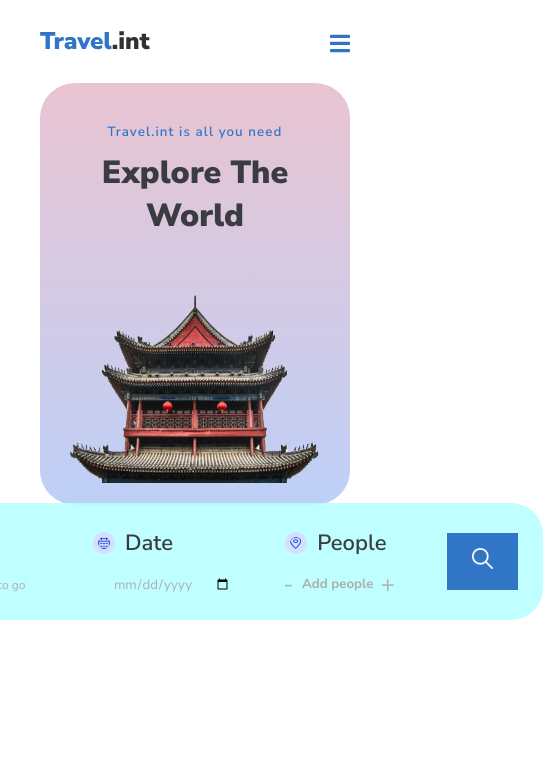
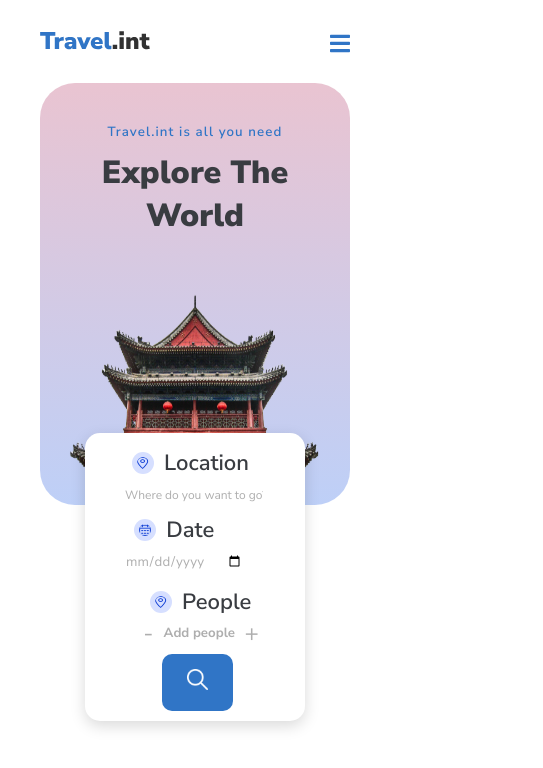
Before and after one commit to UmarkhonAkhmedov/My-Projects-in-React-Js, a React (Create React App) app in the folder travel.int/: page / in a window 390 px wide. Shown: the top 768 px of the page, 543 px wide, since content can reach past the window. Built offline with nearby package versions, Linux system fonts and the light colour scheme.

Commit message:
Finishing hero section, doing some responsive, styling

```diff
--- a/travel.int/src/components/Home/Hero.js
+++ b/travel.int/src/components/Home/Hero.js
@@ -1,7 +1,24 @@
-import React from 'react'
+import React, { useState } from 'react'
 import styled from 'styled-components'
 
 function Hero() {
+  const [person, SetPerson] = useState("Add people");
+  let count = 0;
+
+  const plusClick = () => {
+    count++;
+    SetPerson(count);
+  }
+  const minusClick = () => {
+    if(count <= 0){
+      SetPerson("0")
+    } else {
+      count--;
+      SetPerson(count);
+    }
+  }
+
+
   return (
     <Container className="container">
       <HeroText>
@@ -29,9 +46,9 @@ function Hero() {
             <h3>People</h3>
           </span>
           <div>
-            <span>-</span>
-            <h5>Add people</h5>
-            <span>+</span>
+            <span onClick={minusClick}>-</span>
+            <h5>{person}</h5>
+            <span onClick={plusClick}>+</span>
           </div>
         </InputPeople>
         <InputSearch href="#">
@@ -46,7 +63,7 @@ function Hero() {
 export default Hero
 
 const Container = styled.div`
-  padding: 0 170px;
+  padding: 0 150px;
   position: relative;
 
   @media screen and (max-width: 1024px){
@@ -107,10 +124,27 @@ const HeroInput = styled.div`
   display: flex;
   align-items: flex-start ;
   justify-content: space-between;
-  background-color: rgba(185, 255, 255, 90%);
+  background-color: rgba(255, 255, 255, 100%);
   border-radius: 32px;
   width: 700px;
   padding: 25px;
+  box-shadow: rgba(0, 0, 0, 0.15) 0px 5px 15px 0px;
+
+  @media screen and (max-width: 768px){
+    top: 350px;
+    left: calc(50% - 175px);
+    width: 350px;
+    flex-direction: column;
+    justify-content: center;
+    text-align: center;
+  }
+  @media screen and (max-width: 500px){
+    top: 350px;
+    left: calc(50% - 110px);
+    width: 220px;
+    border-radius: 15px;
+    padding: 10px 15px 10px 20px;
+  }
 `
 
 const InputLocation = styled.div`
@@ -119,6 +153,7 @@ const InputLocation = styled.div`
     display: flex;
     align-items: center;
     margin-bottom: 15px;
+    cursor: pointer;
 
     > img {
       width: 22px;
@@ -133,7 +168,11 @@ const InputLocation = styled.div`
       font-size: 22px;
       font-weight: 600;
     }
+    @media screen and (max-width: 500px){
+    margin-bottom: 5px;
   }
+  }
+
   > input {
     border: none;
     outline: none;
@@ -145,11 +184,22 @@ const InputLocation = styled.div`
       font-size: 12px;
     }
   }
+  @media screen and (max-width: 768px){
+    margin: 0px auto 10px auto;
+
+    > span {
+      justify-content: center;
+    }
+  }
+  @media screen and (max-width: 500px){
+    margin: 5px 0;
+  }
 `
 
 const InputDate = styled(InputLocation)`
   > input {
     color: #AEAEAE;
+    cursor: pointer;
   }
 `
 
@@ -160,13 +210,25 @@ const InputPeople = styled(InputLocation)`
     align-items: center;
 
     > h5 {
-      margin: 0px 10px;
+      margin: 0px auto;
+      text-align: center;
       color: #AEAEAE;
+      width: 75px;
+
     }
     > span {
       transform: scale(1.5);
       color: #AEAEAE;
+      transition: all 0.3s ease;
+      cursor: pointer;
+      margin: 0 10px;
+      &:hover {
+        color: #3075C6;
+      }
     }
+  }
+  @media screen and (max-width: 500px){
+    margin: 10px 0 0 30px;
   }
 `
 
@@ -174,4 +236,14 @@ const InputSearch = styled.div`
   margin-top: 5px;
   background-color: #3075C6;
   padding: 15px 25px;
+  border-radius: 10px;
+  cursor: pointer;
+  transition: all 0.3s ease;
+
+  &:hover {
+    opacity: 0.8;
+  }
+  @media screen and (max-width: 768px){
+    margin: 10px auto 0 auto;
+  }
 `
```
